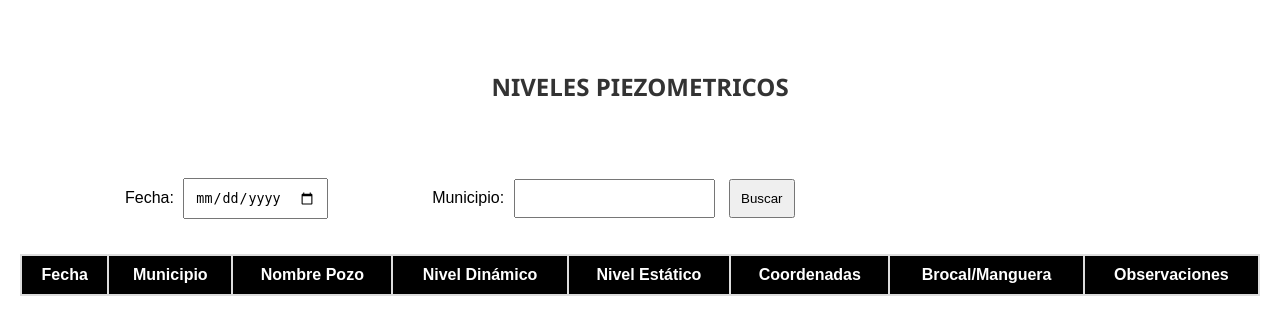
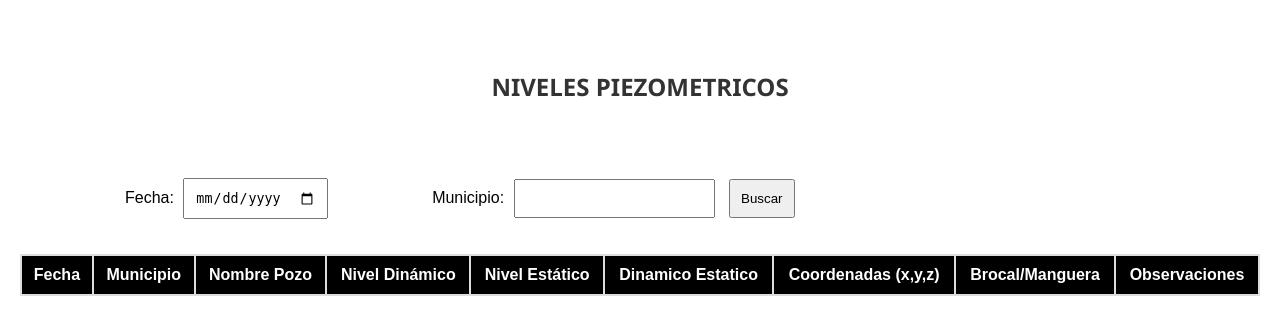
Before and after one commit to paulinaGsm/primeraVersionInagua, a Flask app: page / in a window 1280 px wide; the page is wider, and only the part inside the window is pictured. Shown: the top 335 px of that part. Run offline with Flask 3, Linux system fonts and the light colour scheme; the visitor is signed in with stand-in values (Sample User, id 1); lists and menus that the app fills with data are empty; some libraries are stand-ins or nearby versions.

Commit message:
corrección de la tabla

```diff
--- a/templates/index.html
+++ b/templates/index.html
@@ -82,7 +82,8 @@
                 <th>Nombre Pozo</th>
                 <th>Nivel Dinámico</th>
                 <th>Nivel Estático</th>
-                <th>Coordenadas</th>
+                <th>Dinamico Estatico</th>
+                <th>Coordenadas (x,y,z)</th>
                 <th>Brocal/Manguera</th>
                 <th>Observaciones</th>
             </tr>
@@ -148,6 +149,7 @@
                     <td>${row.nombre_pozo}</td>
                     <td>${row.nivel_dinamico || "N/A"}</td>
                     <td>${row.nivel_estatico || "N/A"}</td>
+                    <td>${row.dinamico_estatico || "N/A"}</td>
                     <td>${row.coordenada_x}, ${row.coordenada_y}, ${row.coordenada_z}</td>
                     <td>${row.brocal_manguera}</td>
                     <td>${row.observaciones}</td>
```
